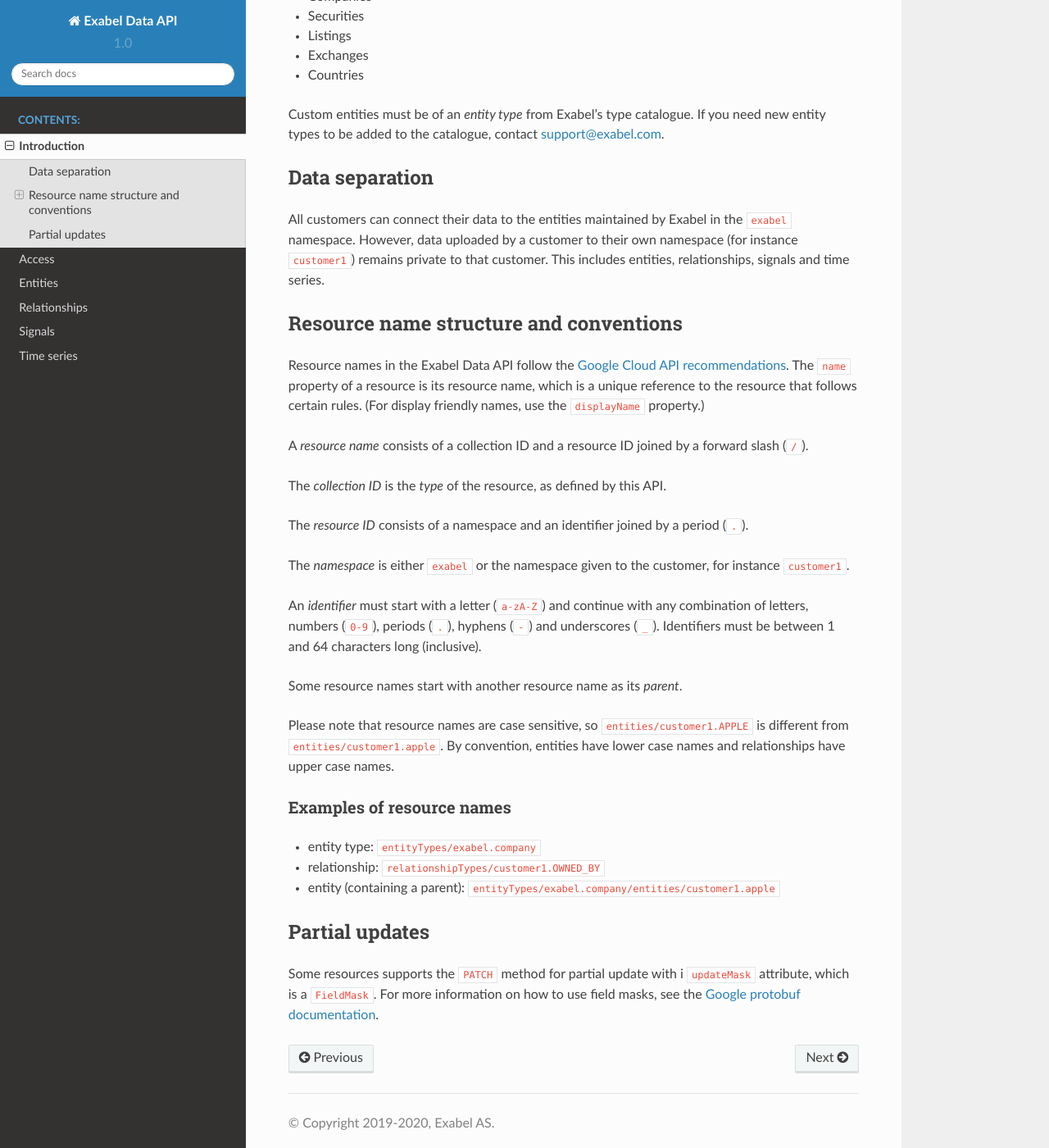
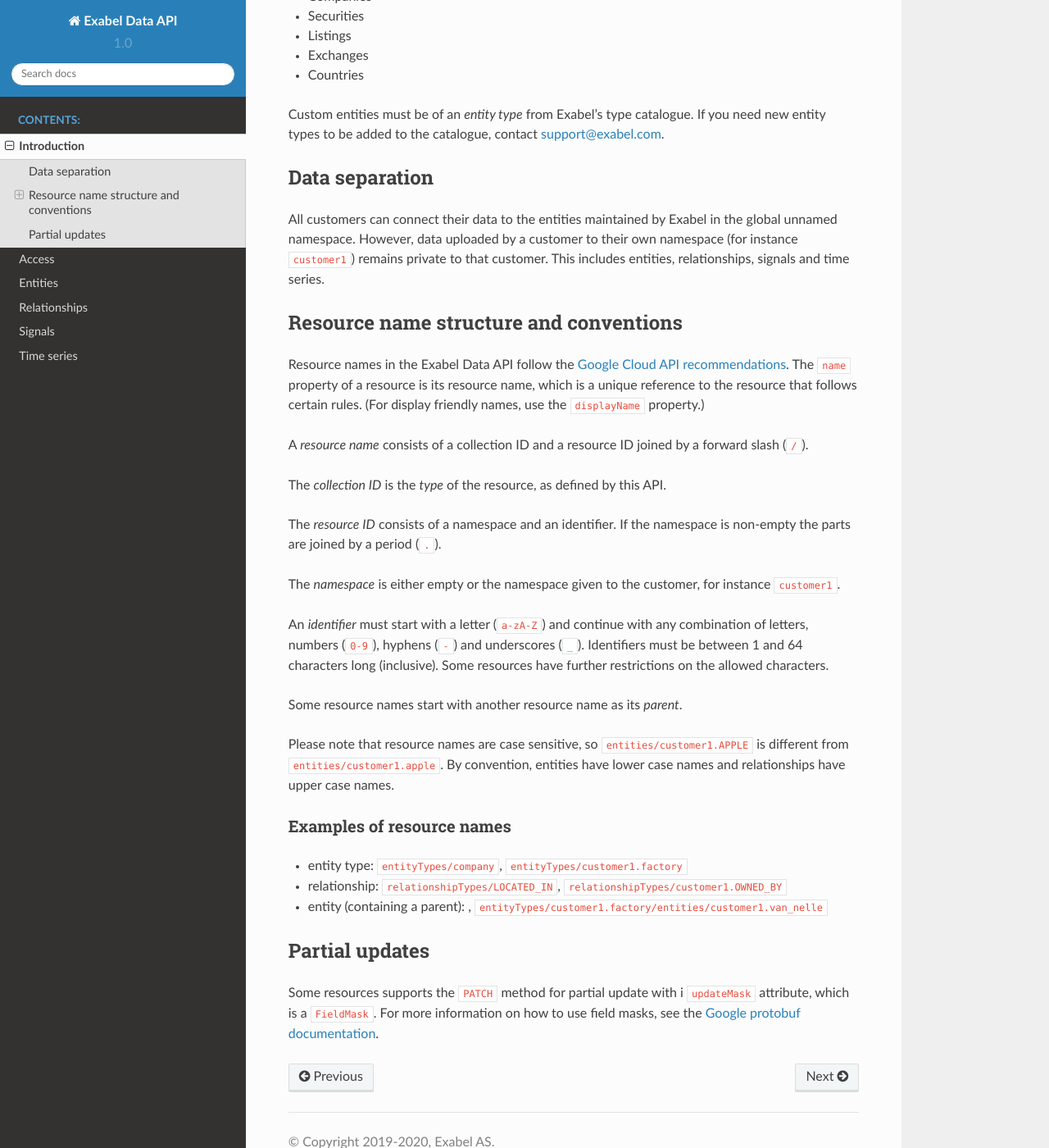
Before and after one commit to Exabel/api, a Sphinx documentation site: the page built from exabel/data/doc/introduction.rst, in a window 1280 px wide and 1400 px high, scrolled down 827 px. Shown: the whole window at 82% size. Built offline with Sphinx 7.4.7 and the Read the Docs theme 2.0.0, drawn with Linux system fonts in a browser that asks for light colours; formulas are drawn with MathJax 3.

Commit message:
Make the global namespace empty. Disallow '.' in identifiers.

```diff
--- a/exabel/data/doc/introduction.rst
+++ b/exabel/data/doc/introduction.rst
@@ -23,7 +23,7 @@
 Data separation
 ***************
 
-All customers can connect their data to the entities maintained by Exabel in the ``exabel`` namespace.
+All customers can connect their data to the entities maintained by Exabel in the global unnamed namespace.
 However, data uploaded by a customer to their own namespace (for instance ``customer1``) remains
 private to that customer. This includes entities, relationships, signals and time series.
 
@@ -41,14 +41,14 @@
 
 The *collection ID* is the *type* of the resource, as defined by this API.
 
-The *resource ID* consists of a namespace and an identifier joined by a period (``.``).
+The *resource ID* consists of a namespace and an identifier. If the namespace is non-empty the parts
+are joined by a period (``.``).
 
-The *namespace* is either ``exabel`` or the namespace given to the customer, for instance
-``customer1``.
+The *namespace* is either empty or the namespace given to the customer, for instance ``customer1``.
 
 An *identifier* must start with a letter (``a-zA-Z``) and continue with any combination of letters,
-numbers (``0-9``), periods (``.``), hyphens (``-``) and underscores (``_``). Identifiers must be
-between 1 and 64 characters long (inclusive).
+numbers (``0-9``), hyphens (``-``) and underscores (``_``). Identifiers must be between 1 and 64
+characters long (inclusive). Some resources have further restrictions on the allowed characters.
 
 Some resource names start with another resource name as its *parent*.
 
@@ -58,9 +58,10 @@
 
 Examples of resource names
 --------------------------
-- entity type: ``entityTypes/exabel.company``
-- relationship: ``relationshipTypes/customer1.OWNED_BY``
-- entity (containing a parent): ``entityTypes/exabel.company/entities/customer1.apple``
+- entity type: ``entityTypes/company``, ``entityTypes/customer1.factory``
+- relationship: ``relationshipTypes/LOCATED_IN``, ``relationshipTypes/customer1.OWNED_BY``
+- entity (containing a parent): ,
+  ``entityTypes/customer1.factory/entities/customer1.van_nelle``
 
 Partial updates
 ***************
```
Also changed, not shown: exabel/data/doc/entities.rst (+16 -16 lines), 3 other files.
